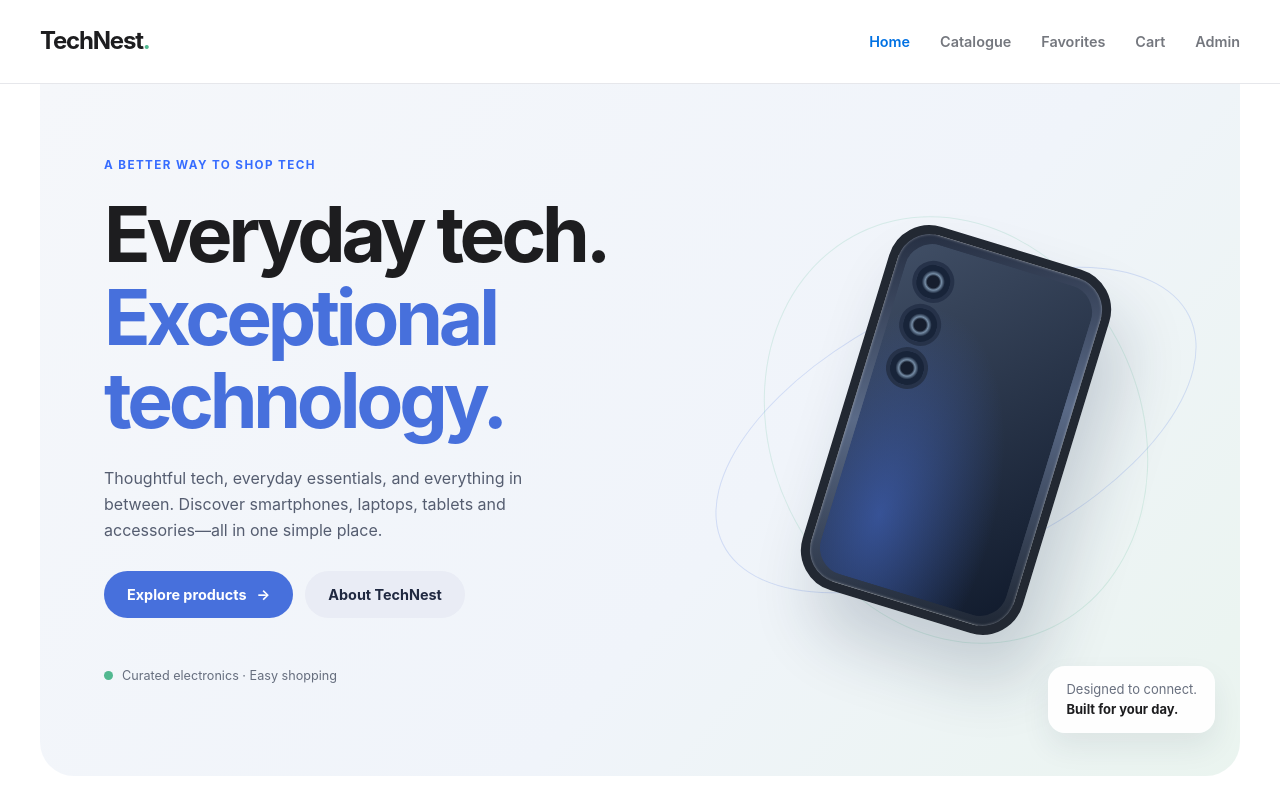
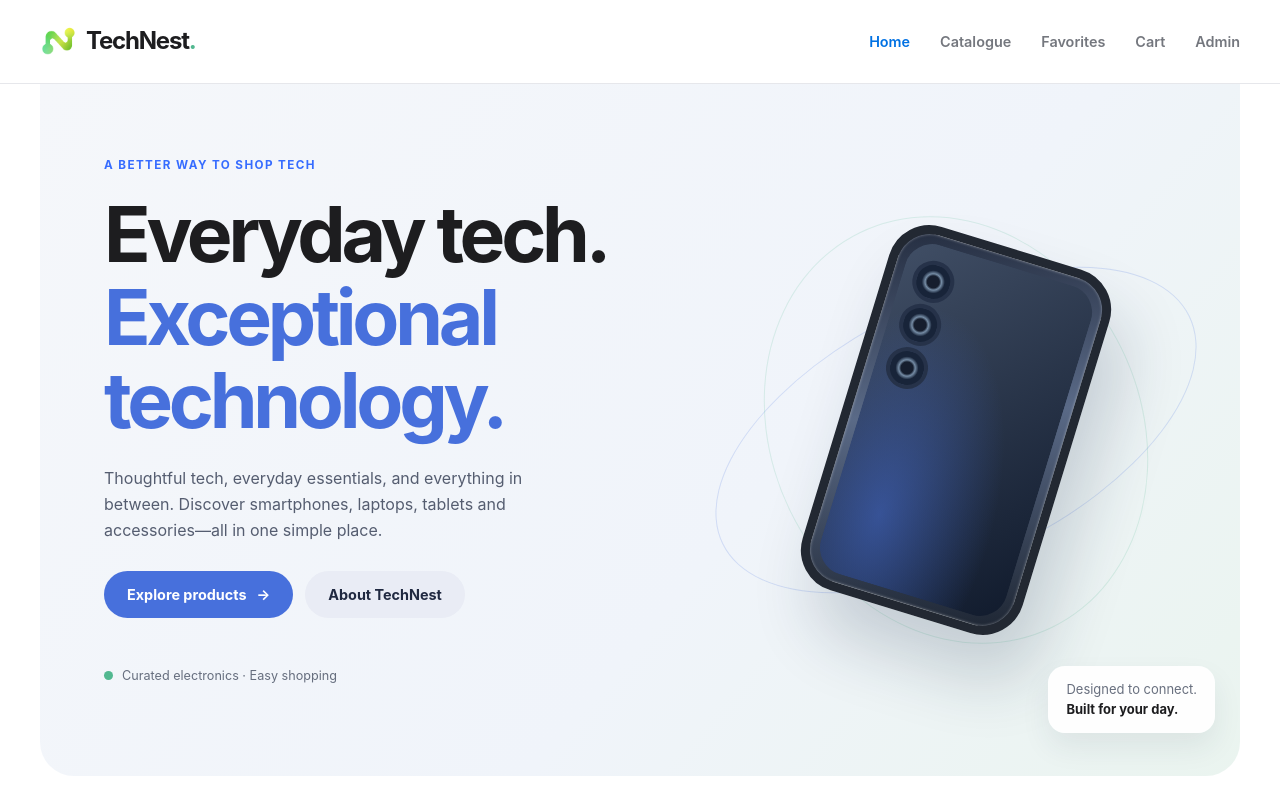
Before and after one commit to barbabarbara/TechNestStore, a website with bundled scripts: page index.html in a window 1280 px wide. Shown: the top 800 px of the page. Built offline with nearby package versions, Linux system fonts and the light colour scheme.

Commit message:
Add TechNest brand icon to shared navigation

```diff
--- a/css/style.css
+++ b/css/style.css
@@ -92,6 +92,9 @@ img {
 }
 
 .brand {
+  display: inline-flex;
+  align-items: center;
+  gap: 10px;
   color: var(--ink);
   font-size: 1.5rem;
   font-weight: 700;
@@ -99,6 +102,14 @@ img {
   line-height: 1.2;
   text-decoration: none;
   white-space: nowrap;
+}
+
+.brand-icon {
+  display: block;
+  width: 36px;
+  height: 36px;
+  object-fit: contain;
+  flex-shrink: 0;
 }
 
 .brand-dot {
--- a/js/ui.js
+++ b/js/ui.js
@@ -99,12 +99,21 @@ export function initLayout() {
   headerContainer.innerHTML = `
     <header class="site-header">
       <div class="shell header-inner">
+
         <a
           class="brand"
           href="${rootPath}index.html"
           aria-label="TechNest home"
         >
-          TechNest<span class="brand-dot" aria-hidden="true">.</span>
+          <img
+            class="brand-icon"
+            src="${rootPath}assets/icons/technest-icon.png"
+            alt=""
+          />
+
+          <span class="brand-name">
+            TechNest<span class="brand-dot" aria-hidden="true">.</span>
+          </span>
         </a>
 
         <button class="menu-toggle" type="button" id="menu-toggle"
```
Also changed, not shown: assets/icons/technest-icon.png (added).
